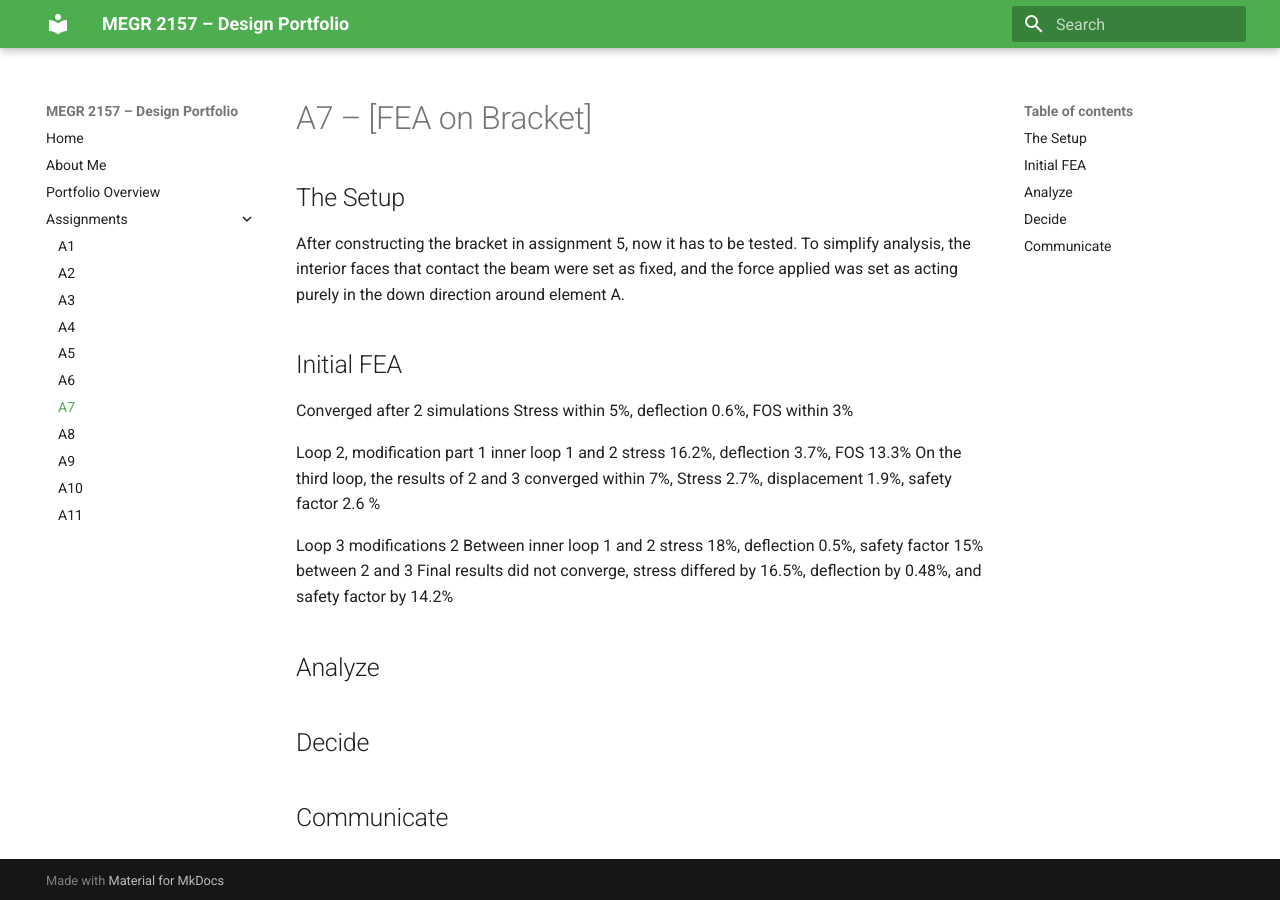
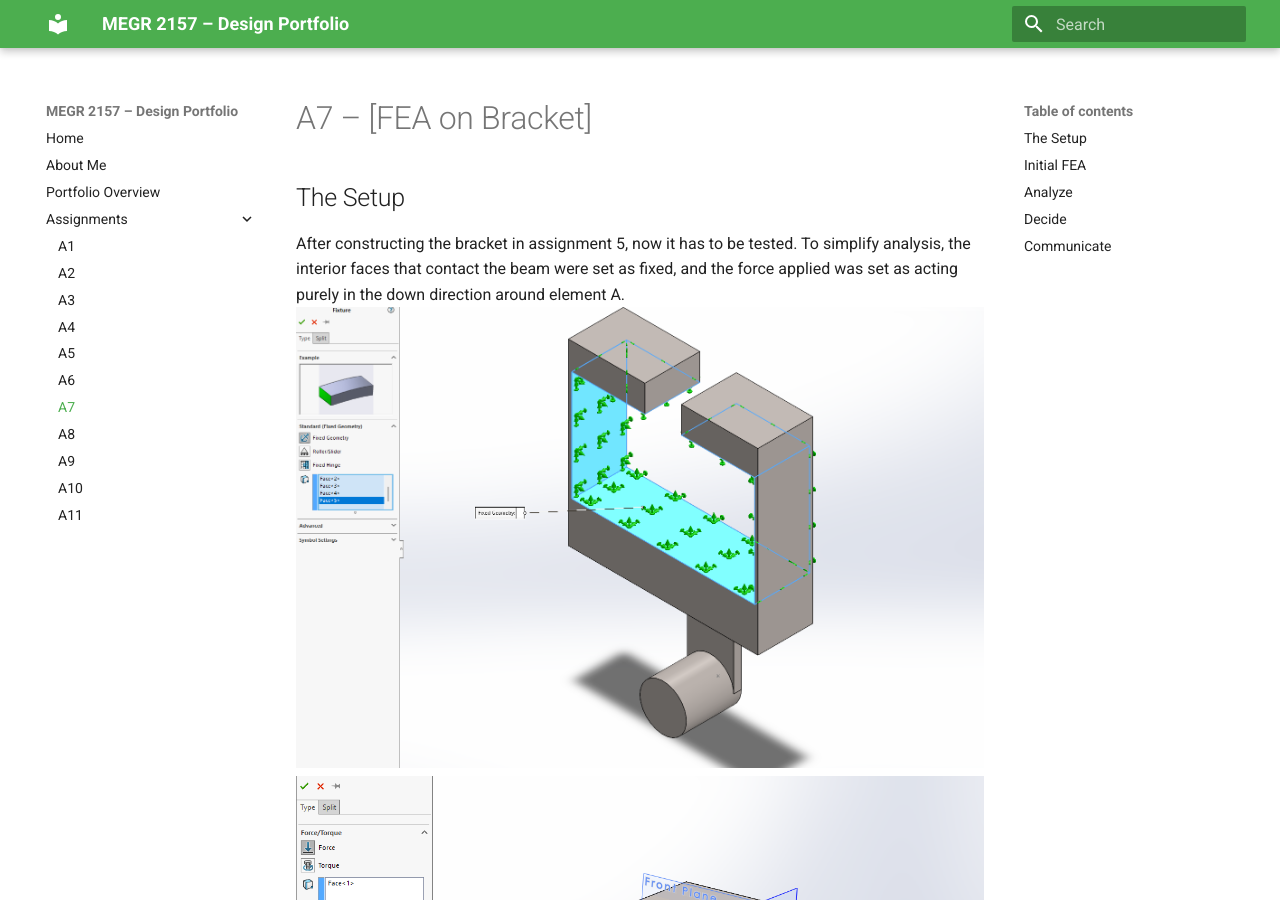
Before and after one commit to CadlesCelica/megr2157-portfolio, an MkDocs documentation site: the page built from docs/assignments/A07/index.md, in a window 1280 px wide and 900 px high. Built offline with MkDocs 1.6.1 and Material for MkDocs 9.7.7, drawn with Linux system fonts in a browser that asks for light colours.

Commit message:
initial img

```diff
--- a/docs/assignments/A07/index.md
+++ b/docs/assignments/A07/index.md
@@ -3,6 +3,8 @@
 
 After constructing the bracket in assignment 5, now it has to be tested.
 To simplify analysis, the interior faces that contact the beam were set as fixed, and the force applied was set as acting purely in the down direction around element A.
+![fixtures](<FEA  1 1 fixtures.png>)
+![force and direction](<force 2.png>)
 
 
 ## Initial FEA
```
